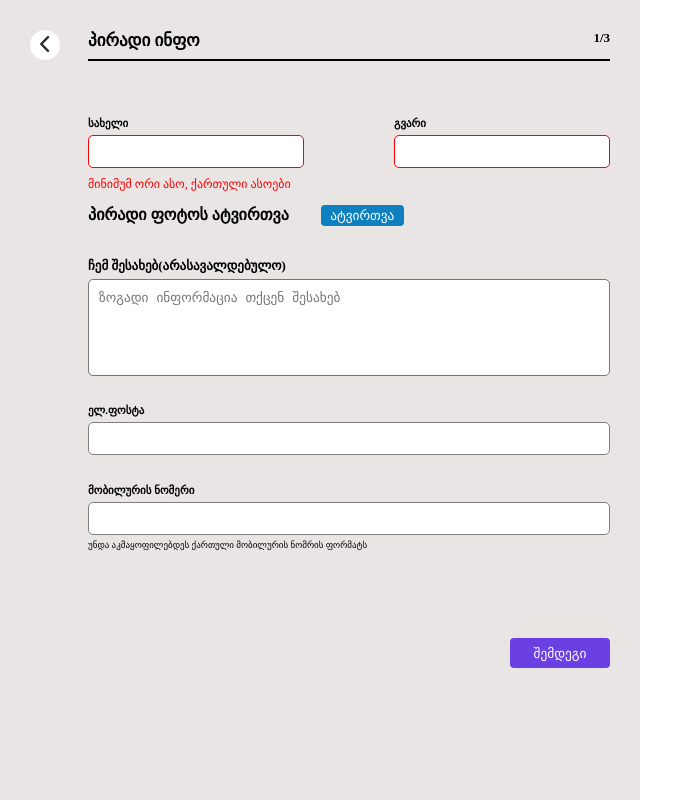
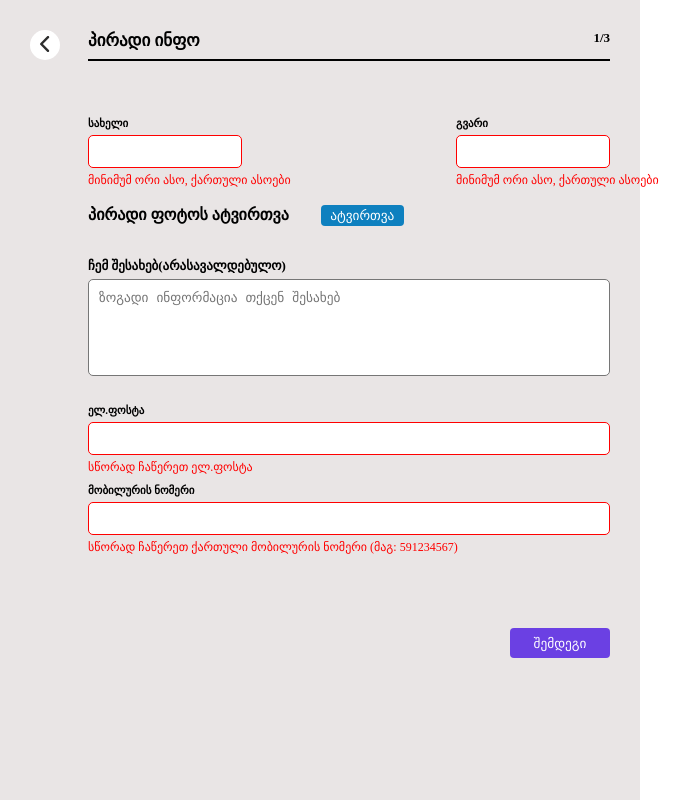
Before and after one commit to giga541/cvMaker, a React (Create React App) app: page /Personal-info in a window 1280 px wide. Both pictures are taken after a click on the button "შემდეგი". Shown: the whole page, without its empty margins (0-692 px from the left). Built offline with nearby package versions, Linux system fonts and the light colour scheme.

Commit message:
PersonalInfo validations fixed

```diff
--- a/src/components/personalInfo/PersonalInfo.jsx
+++ b/src/components/personalInfo/PersonalInfo.jsx
@@ -37,25 +37,60 @@ function PersonalInfo() {
     navigate("/ExperiencePage");
   };
 
-  const [firstAndLastNameError, setfirstAndLastNameError] = useState("");
+  const [firstNameError, setFirstNameError] = useState("");
+  const [lastNameError, setLastNameError] = useState("");
+  const [emailError, setEmailError] = useState("");
+  const [mobileNumberError, setMobileNumberError] = useState("");
   const [isNextClicked, setIsNextClicked] = useState(false);
 
   const handleNextButtonClick = () => {
     setIsNextClicked(true);
-    const email = /^[A-Za-z0-9._%+-]+@[A-Za-z0-9.-]+\.[A-Za-z]{2,}$/;
-    const georgianMobileNum = /^5[0-9]{8}$/;
+    const emailPattern = /^[A-Za-z0-9._%+-]+@[A-Za-z0-9.-]+\.[A-Za-z]{2,}$/;
+    const georgianMobileNumPattern = /^5[0-9]{8}$/;
 
+    let isValid = true;
+
+    // Validate first name
     if (
       resumeData.firstName.trim().length < 2 ||
+      !resumeData.firstName.match(/^[ა-ჰ]+$/)
+    ) {
+      setFirstNameError("მინიმუმ ორი ასო, ქართული ასოები");
+      isValid = false;
+    } else {
+      setFirstNameError("");
+    }
+
+    // Validate last name
+    if (
       resumeData.lastName.trim().length < 2 ||
-      !resumeData.firstName.match(/^[ა-ჰ]+$/) ||
-      !resumeData.lastName.match(/^[ა-ჰ]+$/) ||
-      !email.test(resumeData.email) ||
-      !georgianMobileNum.test(resumeData.mobileNumber)
+      !resumeData.lastName.match(/^[ა-ჰ]+$/)
     ) {
-      setfirstAndLastNameError("მინიმუმ ორი ასო, ქართული ასოები");
+      setLastNameError("მინიმუმ ორი ასო, ქართული ასოები");
+      isValid = false;
     } else {
-      setfirstAndLastNameError("");
+      setLastNameError("");
+    }
+
+    // Validate email
+    if (!emailPattern.test(resumeData.email)) {
+      setEmailError("სწორად ჩაწერეთ ელ.ფოსტა");
+      isValid = false;
+    } else {
+      setEmailError("");
+    }
+
+    // Validate mobile number
+    if (!georgianMobileNumPattern.test(resumeData.mobileNumber)) {
+      setMobileNumberError(
+        "სწორად ჩაწერეთ ქართული მობილურის ნომერი (მაგ: 591234567)"
+      );
+      isValid = false;
+    } else {
+      setMobileNumberError("");
+    }
+
+    if (isValid) {
       navigateToExperiencePage();
     }
   };
@@ -66,27 +101,30 @@ function PersonalInfo() {
         <Header headerName="პირადი ინფო" pageNumber="1/3" />
         <form className={classes.form}>
           <div className={classes.inputField}>
+            <div>
               <InputField
                 value={firstName}
                 changeHandler={firstNameHandler}
                 inputFieldHint="სახელი"
-              hint={
-                firstAndLastNameError ? "" : "მინიმუმ ორი ასო, ქართული ასოები"
-              }
-              className={firstAndLastNameError ? classes["red-border"] : ""}
+                hint={firstNameError ? "" : "მინიმუმ ორი ასო, ქართული ასოები"}
+                className={firstNameError ? classes["red-border"] : ""}
               />
+              {isNextClicked && (
+                <div className={classes.error}>{firstNameError}</div>
+              )}
+            </div>
+            <div>
               <InputField
                 value={lastName}
                 changeHandler={lastNameHandler}
                 inputFieldHint="გვარი"
-              hint={
-                firstAndLastNameError ? "" : "მინიმუმ ორი ასო, ქართული ასოები"
-              }
-              className={firstAndLastNameError ? classes["red-border"] : ""}
+                hint={lastNameError ? "" : "მინიმუმ ორი ასო, ქართული ასოები"}
+                className={lastNameError ? classes["red-border"] : ""}
               />
               {isNextClicked && (
-              <div className={classes.error}>{firstAndLastNameError}</div>
+                <div className={classes.error}>{lastNameError}</div>
               )}
+            </div>
           </div>
           <div className={classes.btn}>
             <p className={classes.photoUpload}>პირადი ფოტოს ატვირთვა</p>
@@ -104,15 +142,25 @@ function PersonalInfo() {
               changeHandler={emailHandler}
               value={email}
               type={email}
+              className={emailError ? classes["red-border"] : ""}
             />
+            {isNextClicked && <div className={classes.error}>{emailError}</div>}
           </div>
           <div className={classes["mobile-number-wrapper"]}>
             <InputField
               value={mobileNumber}
+              changeHandler={mobileNumberHandler}
               inputFieldHint="მობილურის ნომერი"
-              hint="უნდა აკმაყოფილებდეს ქართული მობილურის ნომრის ფორმატს"
-              changeHandler={mobileNumberHandler}
+              hint={
+                mobileNumberError
+                  ? ""
+                  : "უნდა აკმაყოფილებდეს ქართული მობილურის ნომრის ფორმატს (მაგ: 591234567)"
+              }
+              className={mobileNumberError ? classes["red-border"] : ""}
             />
+            {isNextClicked && (
+              <div className={classes.error}>{mobileNumberError}</div>
+            )}
           </div>
           <div className={classes["btn-style"]}>
             <button
--- a/src/components/personalInfo/PersonalInfo.module.css
+++ b/src/components/personalInfo/PersonalInfo.module.css
@@ -18,7 +18,6 @@
   display: flex;
   justify-content: space-between;
   margin-top: 3.5rem;
-  gap: 90px;
 }
 
 .form {
@@ -76,5 +75,4 @@
   position: absolute;
   color: red;
   font-size: 12px;
-  margin: 60px 0;
 }
```
Lines whose indentation alone changed are shown as unchanged.
